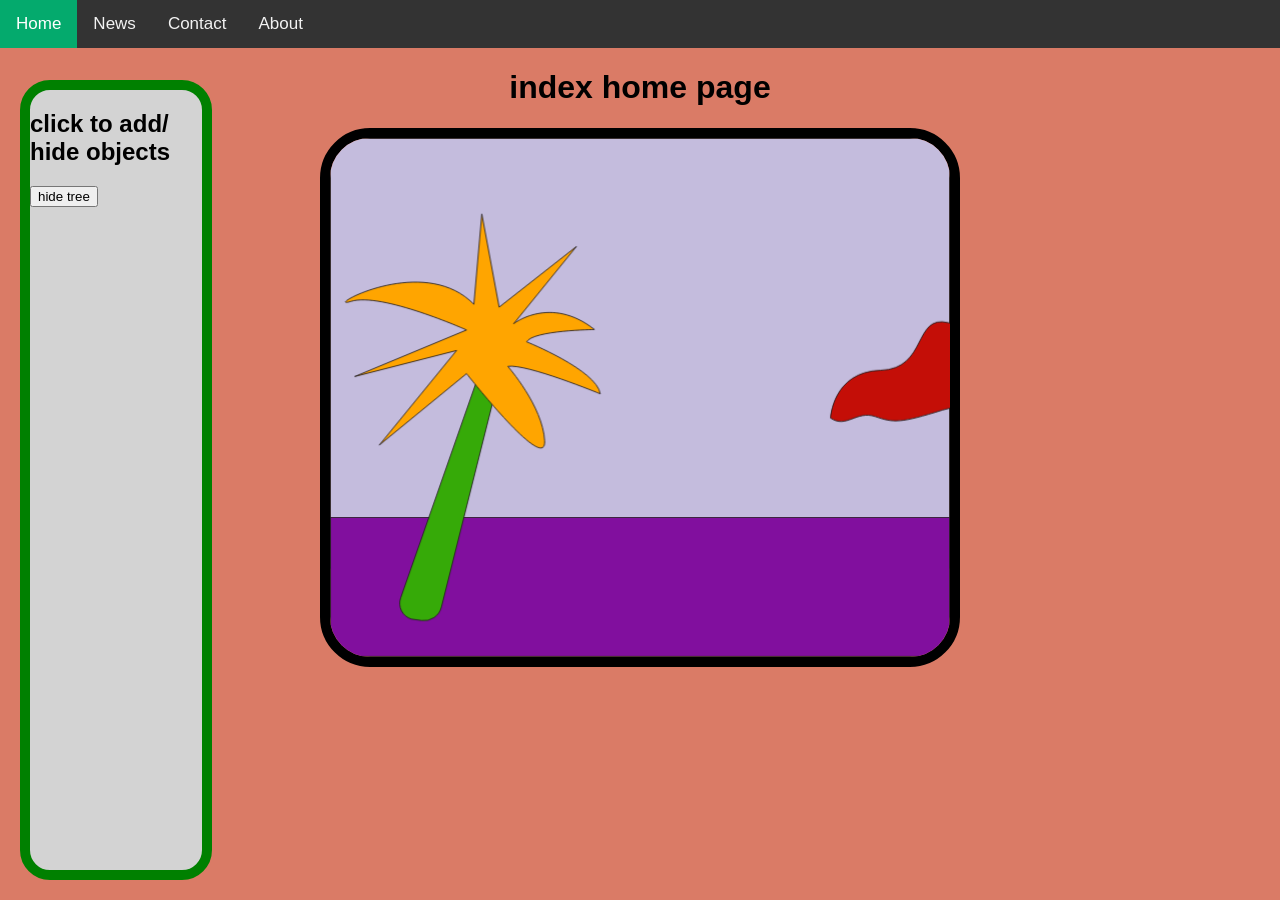
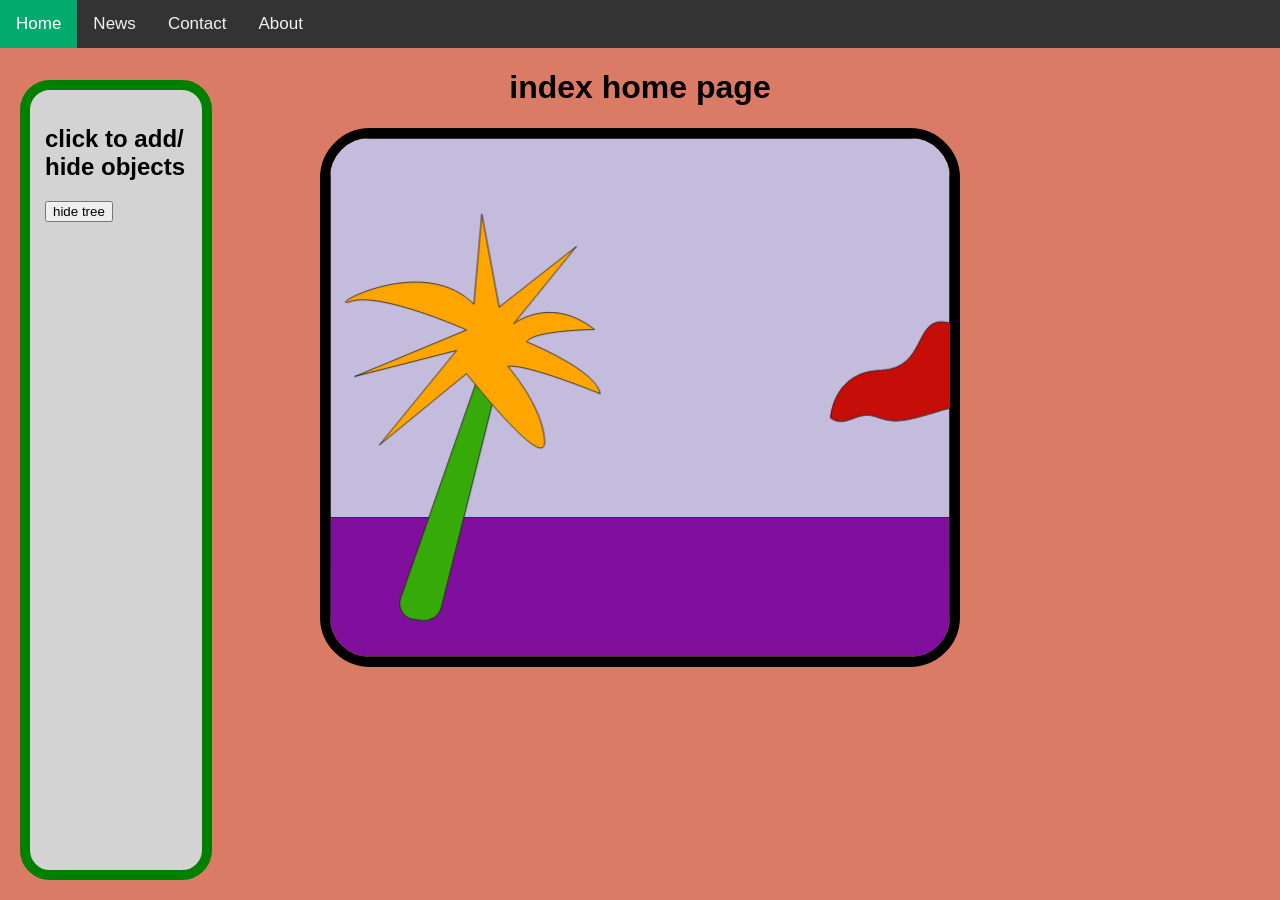
Before and after one commit to phillycheese007/webdesign-portfolio, a Jekyll site: the page built from PROJECTS/Project_2/index.html, in a window 1280 px wide. Built offline with Jekyll 4.4.1, drawn with Linux system fonts in a browser that asks for light colours.

Commit message:
Update sidebar-1.html

```diff
--- a/_includes/components/sidebars/sidebar-1.html
+++ b/_includes/components/sidebars/sidebar-1.html
@@ -9,6 +9,7 @@
     bottom: 20px;
     border: 10px solid green;
     border-radius: 30px;
+    padding:15px;
   }
 </style>
 
```
